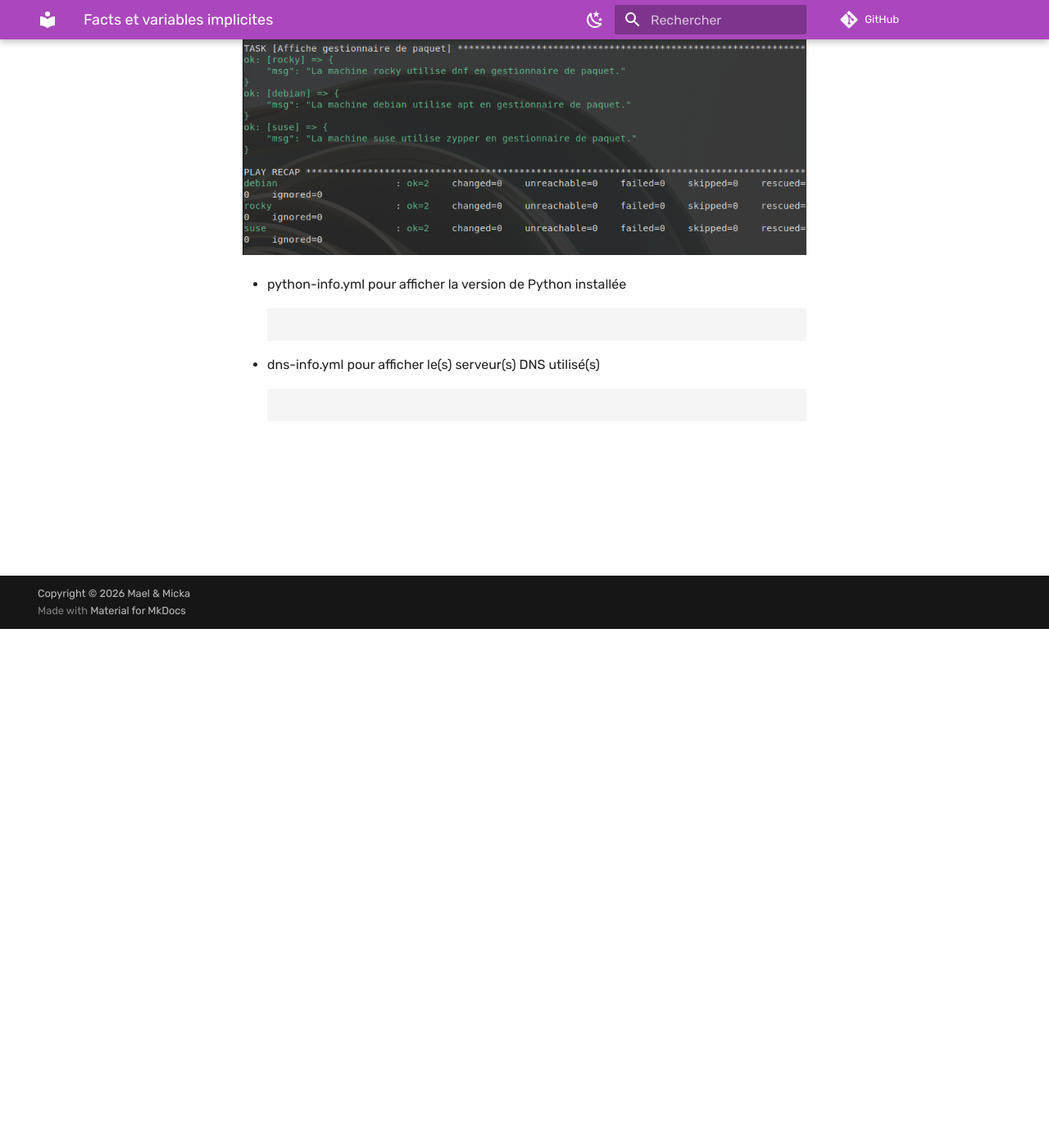
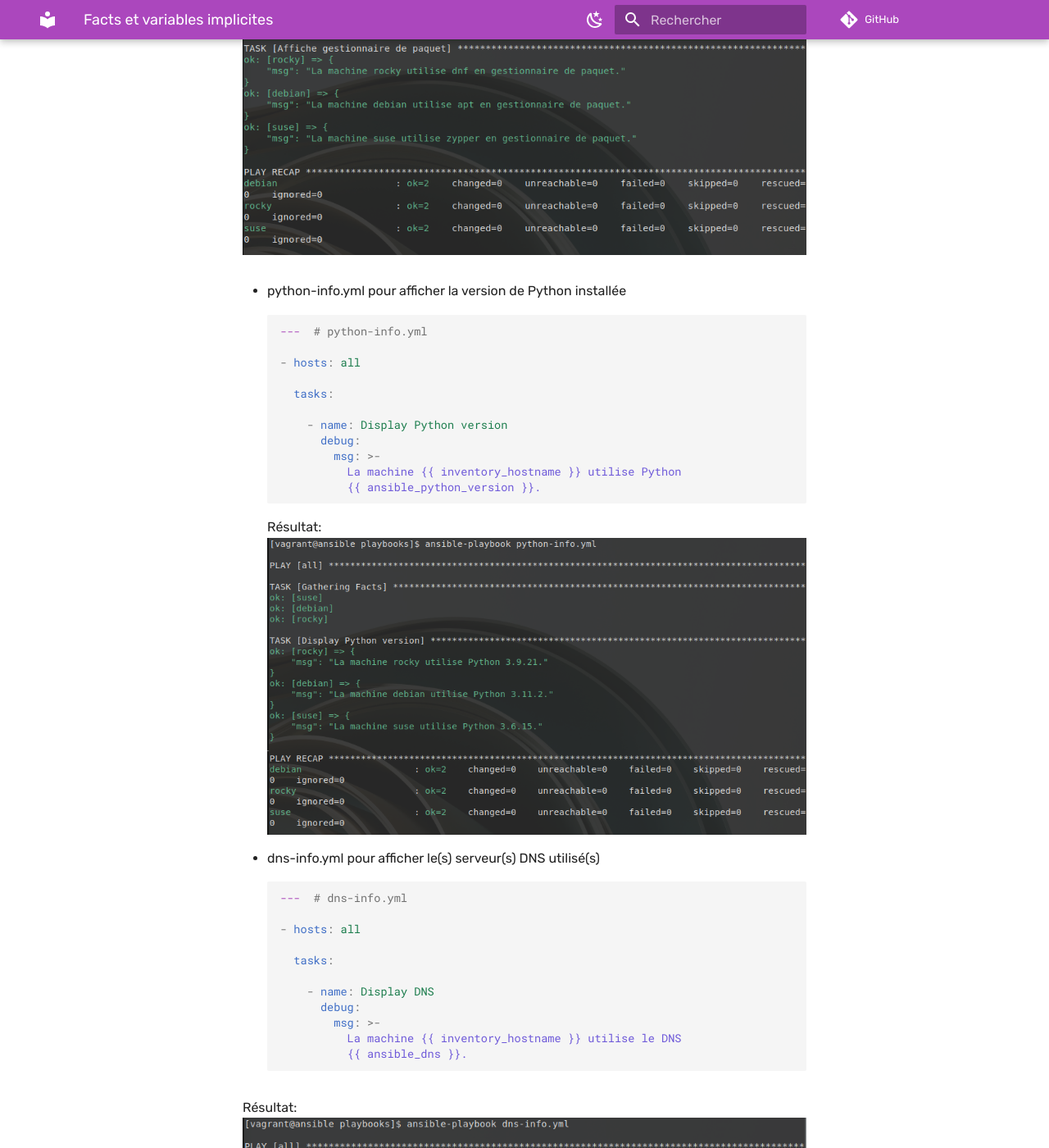
Before and after one commit to saiqo/ansible-kovacs, an MkDocs documentation site: the page built from docs/16-Facts-et-variables-implicites/index.md, in a window 1280 px wide and 1400 px high, scrolled down 633 px. Shown: the whole window at 82% size. Built offline with MkDocs 1.6.1 and Material for MkDocs 9.7.7, drawn with Linux system fonts in a browser that asks for light colours; comment, search, counter and statistics services are not loaded.

Commit message:
python-info et dns

````diff
--- a/docs/16-Facts-et-variables-implicites/index.md
+++ b/docs/16-Facts-et-variables-implicites/index.md
@@ -22,9 +22,36 @@ Resultat:
 
 * python-info.yml pour afficher la version de Python installée
 ```yml
+---  # python-info.yml
+
+- hosts: all
+
+  tasks:
+
+    - name: Display Python version
+      debug:
+        msg: >-
+          La machine {{ inventory_hostname }} utilise Python
+          {{ ansible_python_version }}.
+```
+Résultat:
+![alt text](image-1.png)
+
+* dns-info.yml pour afficher le(s) serveur(s) DNS utilisé(s)
+```yml
+---  # dns-info.yml
+
+- hosts: all
+
+  tasks:
+
+    - name: Display DNS
+      debug:
+        msg: >-
+          La machine {{ inventory_hostname }} utilise le DNS
+          {{ ansible_dns }}.
 
 ```
-* dns-info.yml pour afficher le(s) serveur(s) DNS utilisé(s)
-```yml
 
-```
+Résultat:
+![alt text](image-2.png)
````
Also changed, not shown: docs/16-Facts-et-variables-implicites/image-1.png (added), docs/16-Facts-et-variables-implicites/image-2.png (added).
